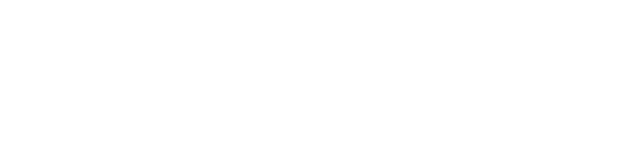
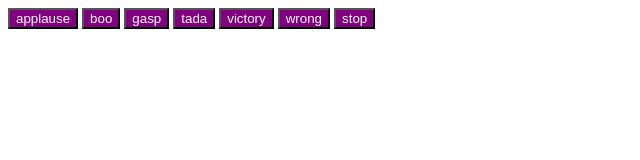
Before and after one commit to acciojob/Soundbar-Bharath552-bit, a website: page main.html in a window 1280 px wide. Shown: the whole page, without its empty margins (0-640 px from the left). Drawn offline with Linux system fonts and the light colour scheme.

Commit message:
created a submission

```diff
--- a/main.html
+++ b/main.html
@@ -8,6 +8,15 @@
 
 <body>
 	<!-- the entire body must be written by student -->
+	<div id="buttons">
+		<button class="btn" onclick=>applause</button>
+		<button class="btn">boo</button>
+		<button class="btn">gasp</button>
+		<button class="btn">tada</button>
+		<button class="btn">victory</button>
+		<button class="btn">wrong</button>
+		<button class="stop">stop</button>
+	</div>
     <script type="text/javascript" src="./script.js">
 </script>
 
--- a/script.js
+++ b/script.js
@@ -1 +1,2 @@
 //your JS code here. If required.
+const button=document.querySelectorAll(".btn")
--- a/styles.css
+++ b/styles.css
@@ -1 +1,14 @@
 /*  your css code here. If applicable */
+.btn{
+	background-color:purple;
+	color:white;
+}
+
+.stop{
+	background-color:purple;
+	color:white;
+}
+
+.buttons{
+	background-color:lavender;
+}
```
